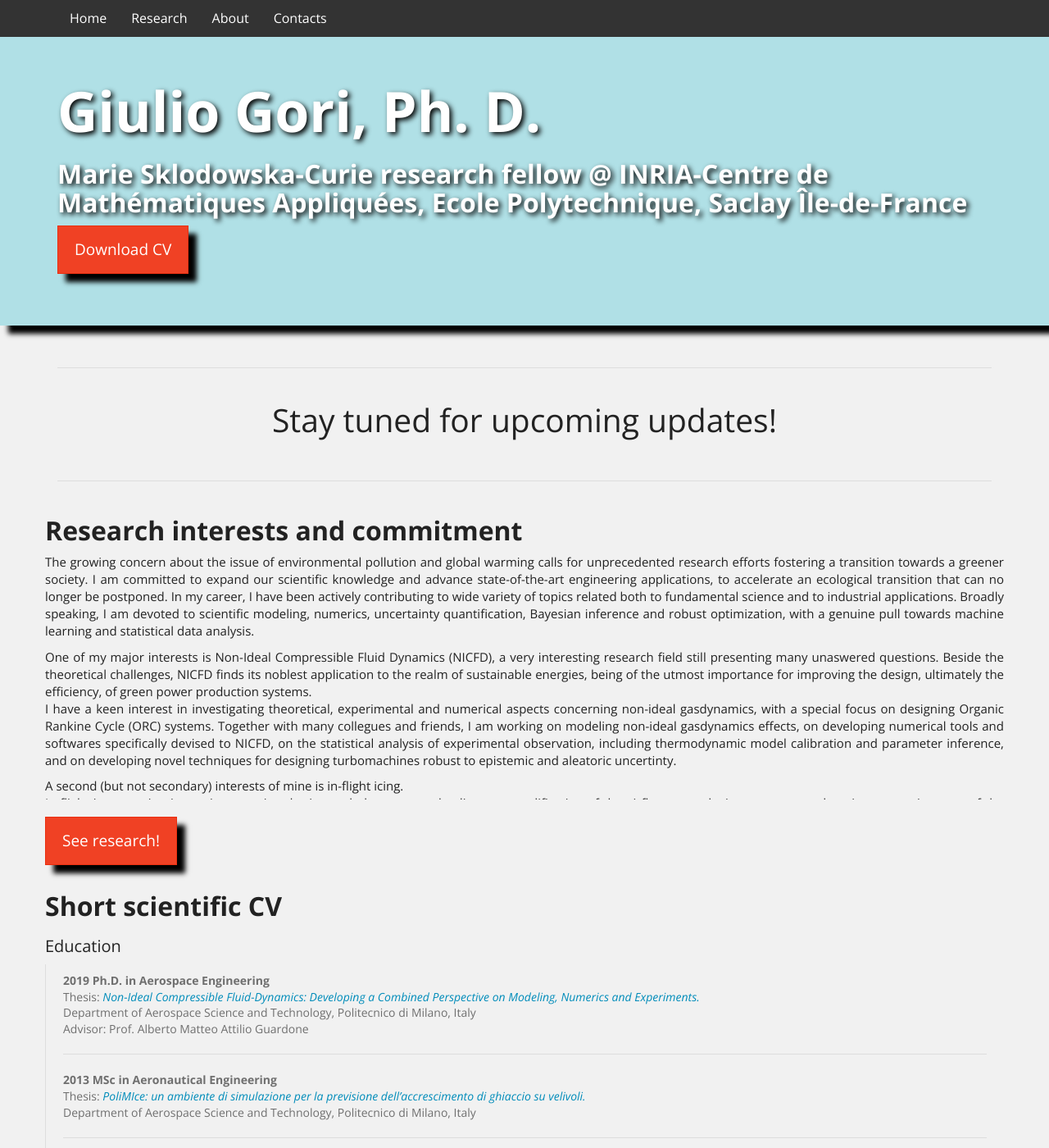
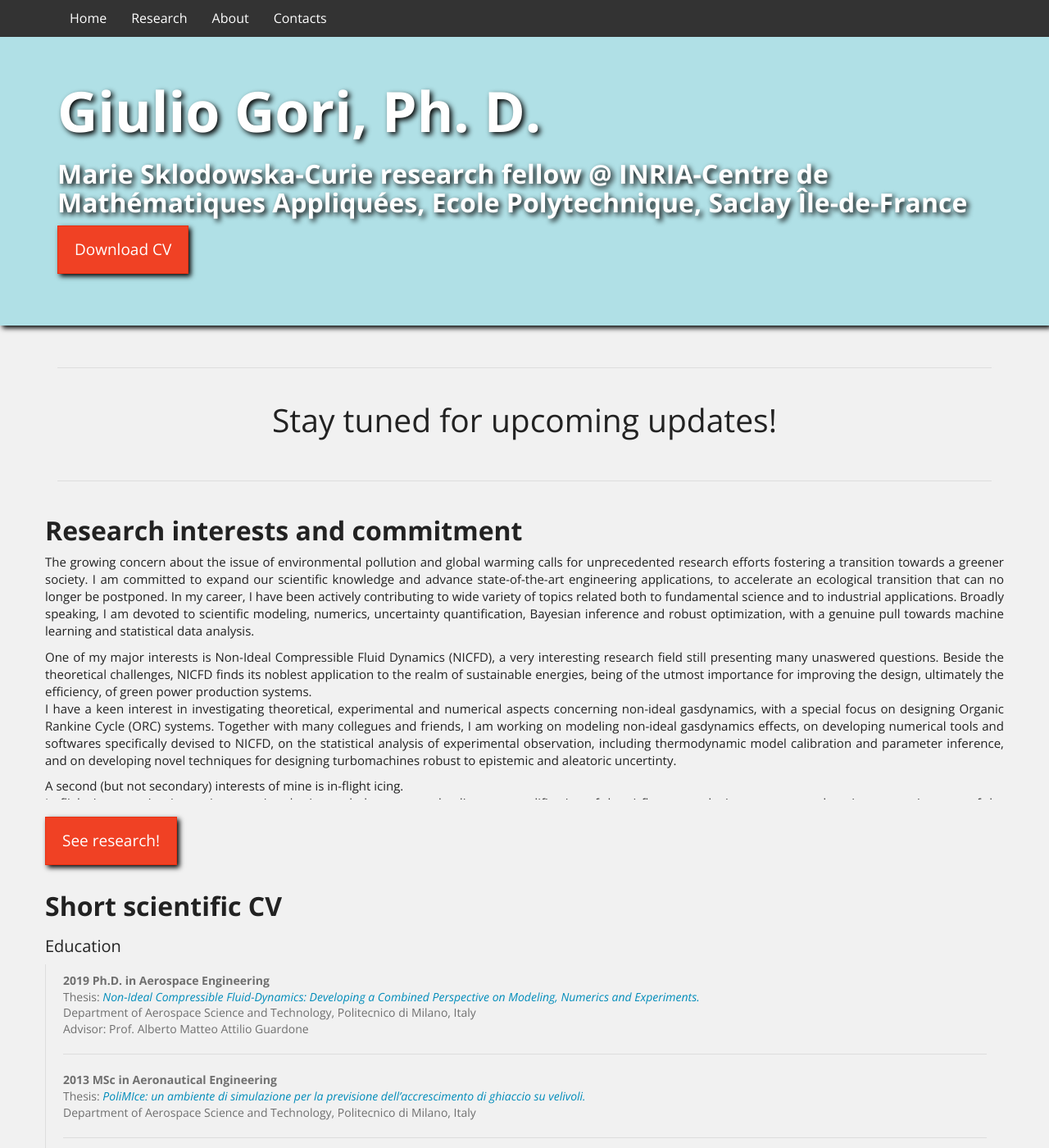
Before and after one commit to LaSerpe/LaSerpe.github.io, a Jekyll site: the page built from index.html, in a window 1280 px wide and 1400 px high. Shown: the whole window at 82% size. Built offline with Jekyll 4.4.1, drawn with Linux system fonts in a browser that asks for light colours; nearby versions of some CDN libraries; library files that are not in the unit come from our copies.

Commit message:
header shadow

```diff
--- a/_sass/bootstrap/_buttons.scss
+++ b/_sass/bootstrap/_buttons.scss
@@ -8,7 +8,7 @@
 
 .btn {
   display: inline-block;
-  box-shadow: 10px 10px 6px #000000;
+  box-shadow: 3px 3px 6px #000000;
   margin-bottom: 0; // For input.btn
   font-weight: $btn-font-weight;
   text-align: center;
--- a/css/main.scss
+++ b/css/main.scss
@@ -42,7 +42,7 @@ body {
 
 .header-container {
   background-color: black;
-  box-shadow: 10px 10px 6px #000000;
+  box-shadow: 3px 3px 6px #000000;
   color: #fff;
   h1 {
     color: white;
```
